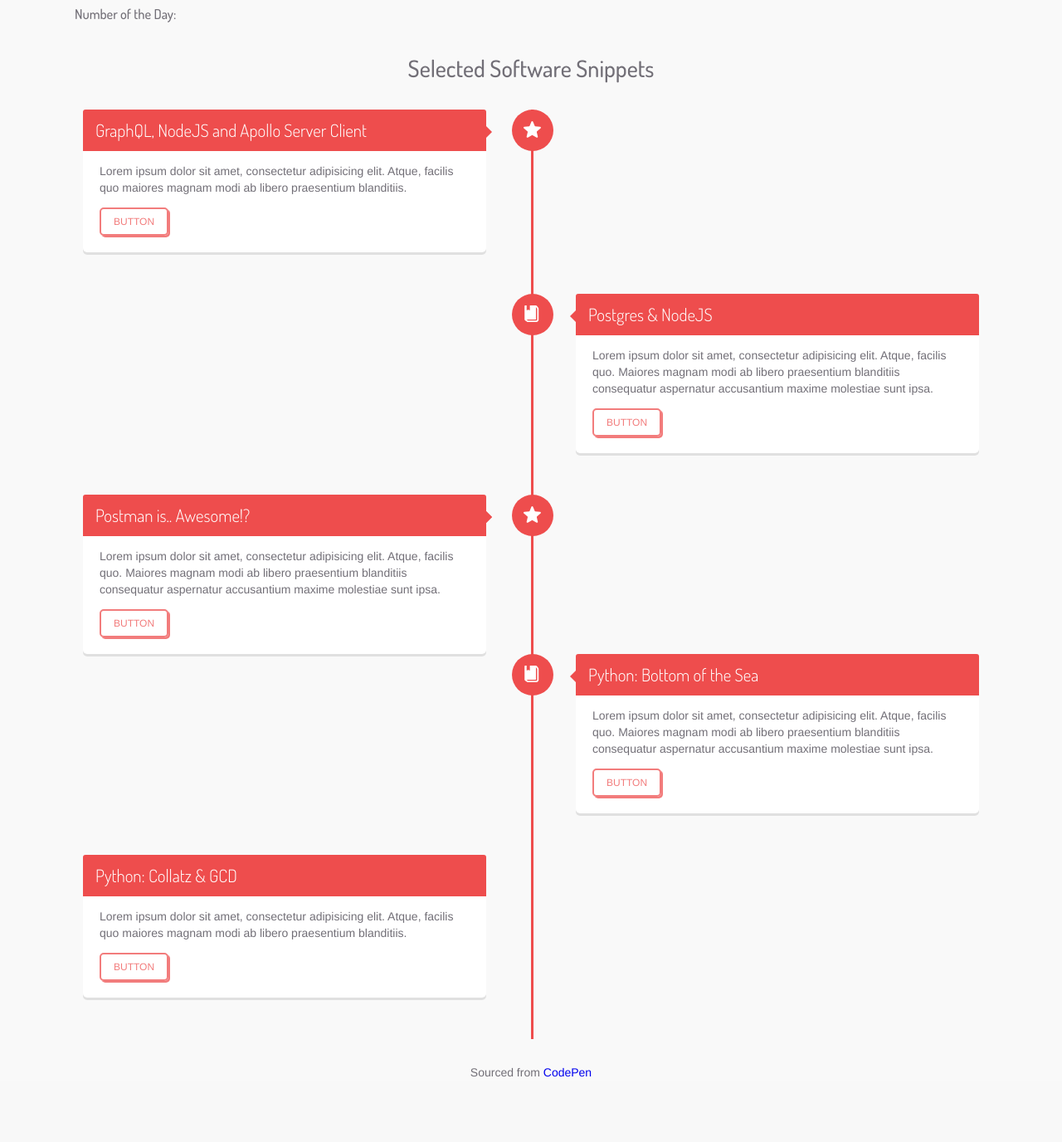
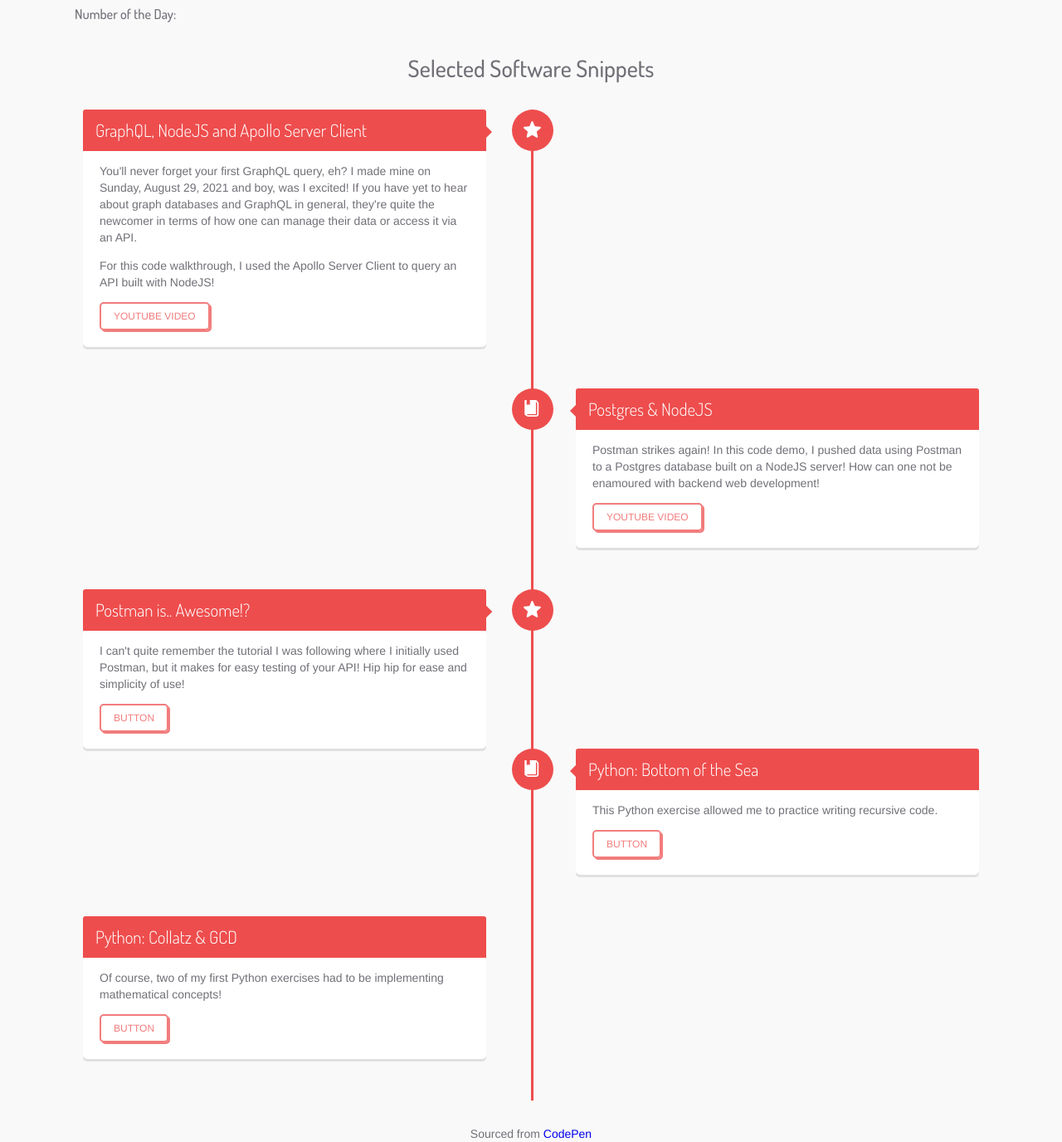
Before and after one commit to momentum-pt-team-2/biosite, a Django app: template templates/clarissa_page.html in a window 1280 px wide. Shown: the part 486-1862 px from the top of the page at 83% size. Before the commit the page ends 1784 px from the top, so only its background shows below. Run offline with Django 3.2, Linux system fonts and the light colour scheme; the template is opened without the code that fills it, so the values that code supplies are empty.

Commit message:
Minor snippet edits

```diff
--- a/templates/clarissa_page.html
+++ b/templates/clarissa_page.html
@@ -30,11 +30,13 @@
             <p>{{ clarissa_user.skills|linebreaks }}</p>
         </div>
     </div>
+    <center>
     <p style="text-align: center">
         <div class="row">
             <h3 id="nod">Number of the Day:</h3>
         </div>
     </p>
+    </center>
     <h1 class="project-name">Selected Software Snippets</h1>
     <div id="timeline">
         <div class="timeline-item">
@@ -65,11 +67,14 @@
             <div class="timeline-content">
                 <h2>GraphQL, NodeJS and Apollo Server Client</h2>
                 <p>
-                    Lorem ipsum dolor sit amet, consectetur adipisicing elit.
-                    Atque, facilis quo maiores magnam modi ab libero praesentium
-                    blanditiis.
+                    You'll never forget your first GraphQL query, eh? I made mine on Sunday, August 29, 2021 and boy, was I excited!
+                    If you have yet to hear about graph databases and GraphQL in general, they're quite the newcomer in terms of
+                    how one can manage their data or access it via an API.
                 </p>
-                <a href="#" class="btn">button</a>
+                <p>
+                    For this code walkthrough, I used the Apollo Server Client to query an API built with NodeJS!
+                </p>
+                <a href="https://www.youtube.com/watch?v=OP8ZvRiUbc4" class="btn">YouTube Video</a>
             </div>
         </div>
 
@@ -104,12 +109,10 @@
             <div class="timeline-content right">
                 <h2>Postgres & NodeJS</h2>
                 <p>
-                    Lorem ipsum dolor sit amet, consectetur adipisicing elit.
-                    Atque, facilis quo. Maiores magnam modi ab libero
-                    praesentium blanditiis consequatur aspernatur accusantium
-                    maxime molestiae sunt ipsa.
+                    Postman strikes again! In this code demo, I pushed data using Postman to a Postgres database built on a NodeJS server!
+                    How can one not be enamoured with backend web development!
                 </p>
-                <a href="#" class="btn">button</a>
+                <a href="https://www.youtube.com/watch?v=ldYcgPKEZC8" class="btn">YouTube Video</a>
             </div>
         </div>
 
@@ -141,10 +144,8 @@
             <div class="timeline-content">
                 <h2>Postman is.. Awesome!?</h2>
                 <p>
-                    Lorem ipsum dolor sit amet, consectetur adipisicing elit.
-                    Atque, facilis quo. Maiores magnam modi ab libero
-                    praesentium blanditiis consequatur aspernatur accusantium
-                    maxime molestiae sunt ipsa.
+                    I can't quite remember the tutorial I was following where I initially used Postman, but it makes for easy testing of your API!
+                    Hip hip for ease and simplicity of use!
                 </p>
                 <a href="#" class="btn">button</a>
             </div>
@@ -179,10 +180,7 @@
                 <div class="timeline-content right">
                     <h2>Python: Bottom of the Sea</h2>
                     <p>
-                        Lorem ipsum dolor sit amet, consectetur adipisicing
-                        elit. Atque, facilis quo. Maiores magnam modi ab libero
-                        praesentium blanditiis consequatur aspernatur
-                        accusantium maxime molestiae sunt ipsa.
+                        This Python exercise allowed me to practice writing recursive code.
                     </p>
                     <a href="#" class="btn">button</a>
                 </div>
@@ -190,9 +188,7 @@
             <div class="timeline-content">
                 <h2>Python: Collatz & GCD</h2>
                 <p>
-                    Lorem ipsum dolor sit amet, consectetur adipisicing elit.
-                    Atque, facilis quo maiores magnam modi ab libero praesentium
-                    blanditiis.
+                    Of course, two of my first Python exercises had to be implementing mathematical concepts!
                 </p>
                 <a href="#" class="btn">button</a>
             </div>
```
